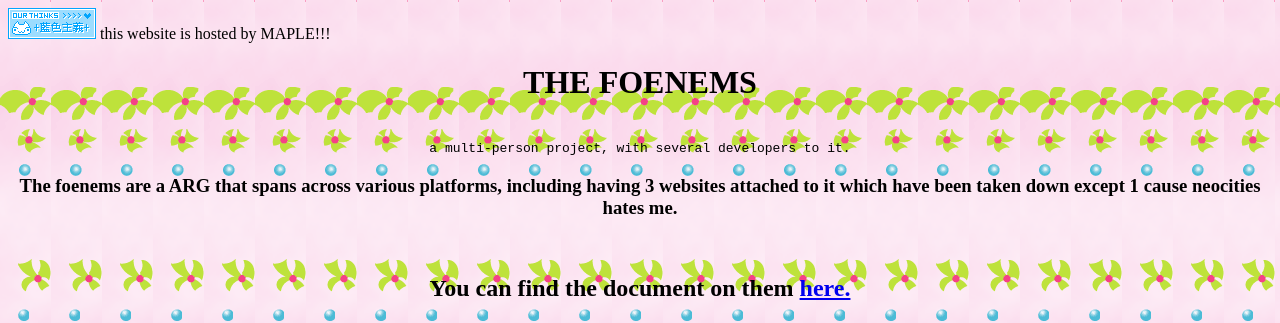
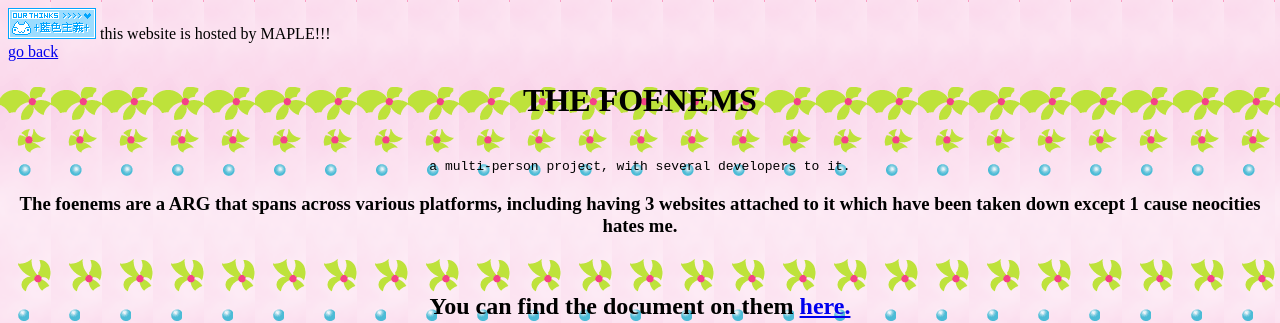
Before and after one commit to maplemaplemaplemaple/maplemaplemaplemaple.github.io, a plain HTML site: page foenems.html in a window 1280 px wide. Shown: the top 323 px of the page. Drawn offline with Linux system fonts and the light colour scheme.

Commit message:
Update foenems.html

```diff
--- a/foenems.html
+++ b/foenems.html
@@ -12,6 +12,8 @@ body {
   </head>
   <body>
      <img src="icon.gif"> this website is hosted by MAPLE!!!
+    <br>
+    <a href="index.html">go back </a>
     <center>
 <h1> THE FOENEMS</h1>
       <br>
```
